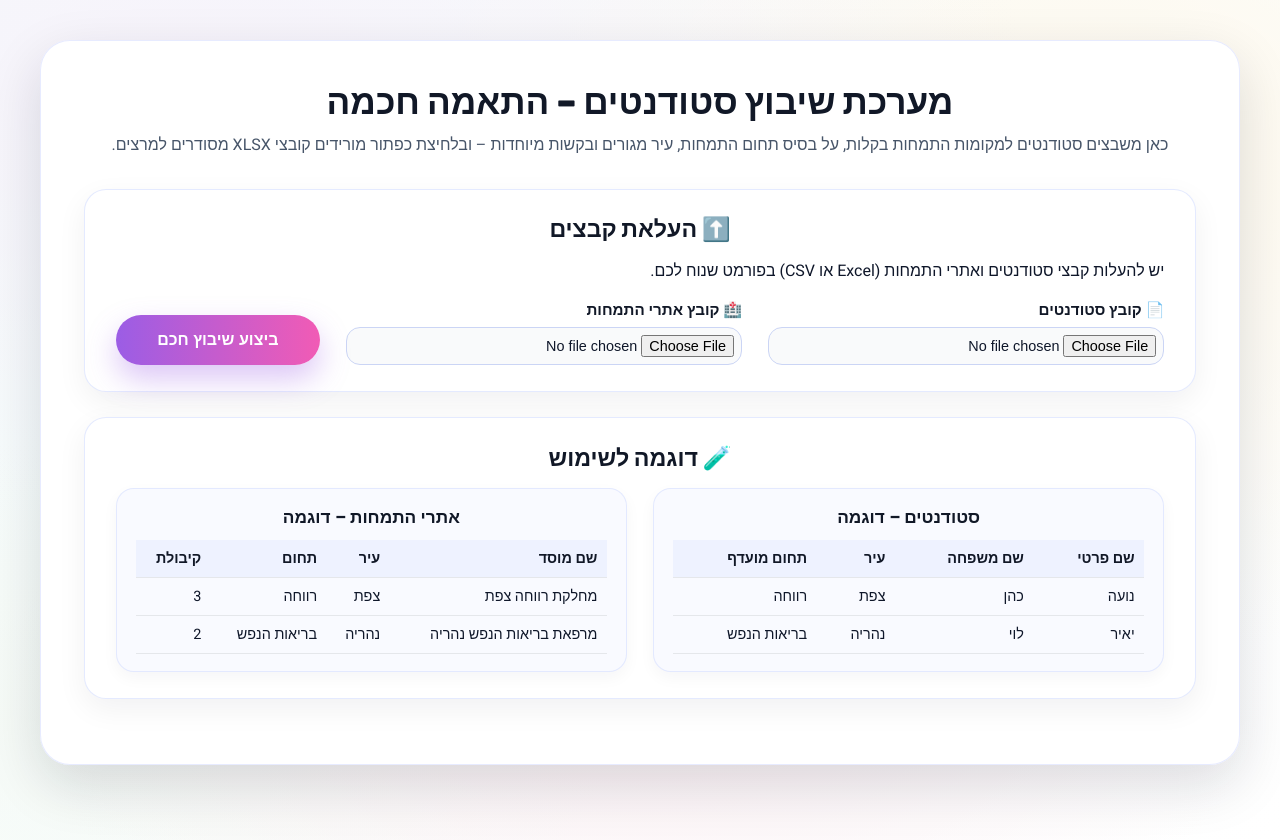
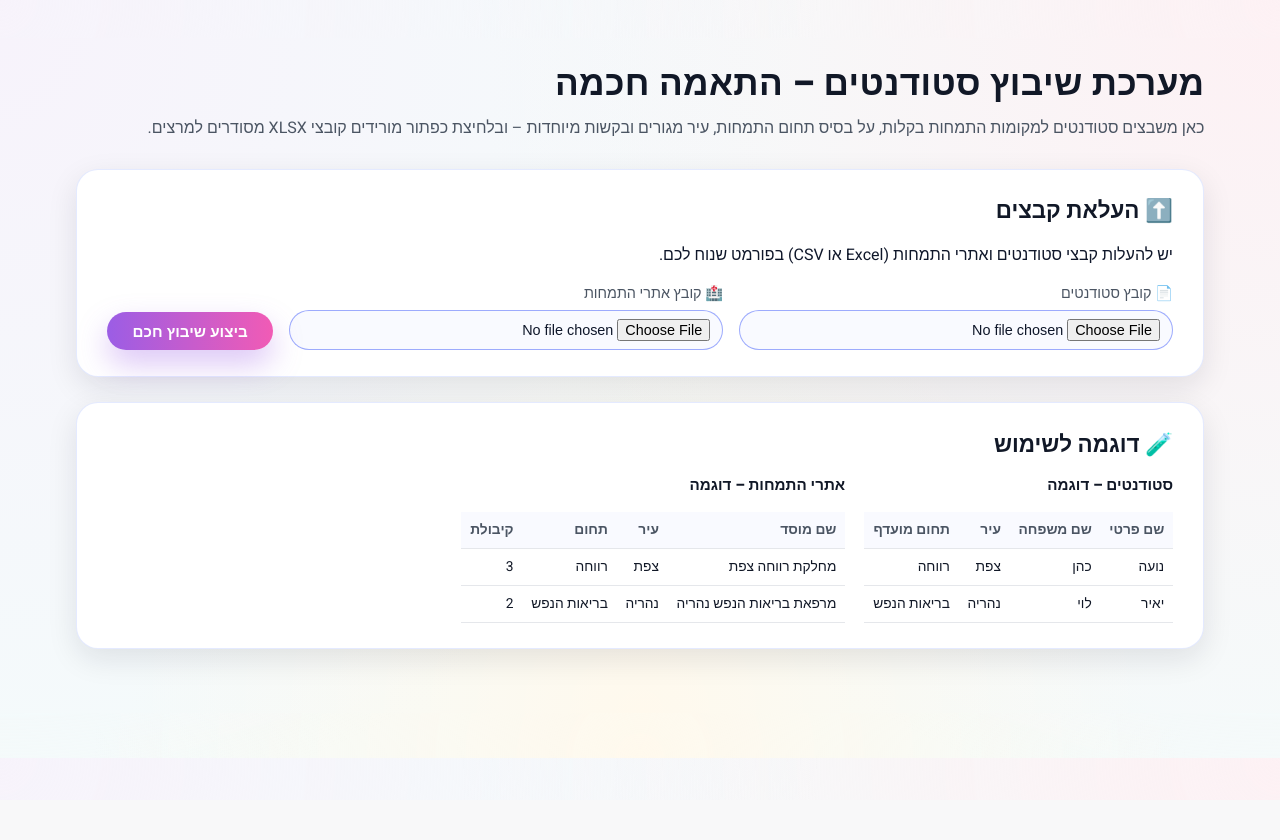
Before and after one commit to 1not2me/students-placement-lecturer, a Python web app: template templates/index.html in a window 1280 px wide. After the commit the page ends 757 px from the top, so only its background shows below. Run offline with Jinja, Linux system fonts and the light colour scheme; the template is opened without the code that fills it, so the values that code supplies are empty.

Commit message:
Update style.css

```diff
--- a/static/css/style.css
+++ b/static/css/style.css
@@ -17,57 +17,40 @@
     box-sizing: border-box;
 }
 
+html,
 body {
     margin: 0;
-    min-height: 100vh;
+    padding: 0;
     direction: rtl;
     text-align: right;
-    font-family: 'Heebo','Rubik','David',sans-serif;
+    font-family: "Heebo","Rubik","Segoe UI",system-ui,-apple-system,BlinkMacSystemFont,sans-serif;
+    background:
+        radial-gradient(circle at top left, var(--bg-2), transparent 55%),
+        radial-gradient(circle at top right, var(--bg-4), transparent 55%),
+        radial-gradient(circle at bottom, var(--bg-3), transparent 55%),
+        var(--bg-1);
     color: var(--ink);
-    background:
-      radial-gradient(1200px 600px at 15% 10%, var(--bg-2) 0%, transparent 70%),
-      radial-gradient(1000px 700px at 85% 20%, var(--bg-3) 0%, transparent 70%),
-      radial-gradient(900px 500px at 50% 80%, var(--bg-4) 0%, transparent 70%),
-      radial-gradient(700px 400px at 10% 85%, var(--bg-5) 0%, transparent 70%),
-      linear-gradient(135deg, var(--bg-1) 0%, #ffffff 100%);
 }
 
-/* מעטפת כללית */
+/* עוטף עמוד */
 .page-wrap {
-    max-width: 1200px;
-    margin: 2.5rem auto;
-    padding: 2.5rem 2.7rem;
-    background: rgba(255,255,255,0.96);
-    border-radius: var(--radius);
-    box-shadow: 0 20px 55px rgba(15,23,42,0.14);
-    border: 1px solid rgba(148,163,253,0.22);
+    max-width: 1180px;
+    margin: 2.4rem auto 2.8rem;
+    padding: 1.2rem 1.6rem 2.4rem;
 }
 
-/* כותרות */
-h1, h2 {
-    text-align: center;
-    font-family: 'Rubik','Heebo',sans-serif;
+/* כותרת ראשית */
+h1 {
+    font-size: 2.2rem;
+    margin: 0 0 0.4rem;
+    font-weight: 800;
+    letter-spacing: 0.01em;
     color: #111827;
-    text-shadow: 0 1px 2px rgba(255,255,255,0.9);
-    margin: 0 0 1rem;
 }
 
-h1 {
-    font-size: 2.2rem;
-    font-weight: 800;
-}
-
-h2 {
-    font-size: 1.45rem;
-    font-weight: 700;
-}
-
-/* תת כותרת */
 .subtitle {
-    text-align: center;
-    margin-top: -0.4rem;
-    margin-bottom: 2rem;
-    color: #475569;
+    margin: 0 0 1.8rem;
+    color: #4b5563;
     font-size: 1rem;
 }
 
@@ -78,126 +61,80 @@ h2 {
     border-radius: 22px;
     background: #ffffff;
     border: 1px solid rgba(226,232,255,0.9);
-    box-shadow: 0 10px 30px rgba(15,23,42,0.06);
+    box-shadow: 0 10px 30px rgba(15,23,42,0.10);
 }
 
-/* הוראות */
-.instructions {
-    margin: 0.4rem 1.2rem 0;
-    padding-right: 1.2rem;
-    color: #374151;
-    font-size: 0.97rem;
-}
-.instructions li { margin-bottom: 0.35rem; }
-
-/* === דוגמה לשימוש – שני כרטיסים שווים === */
-.examples {
-    display: flex;
-    justify-content: space-between;
-    align-items: flex-start;
-    gap: 1.6rem;
-    margin-top: 1rem;
-    flex-wrap: wrap;
-}
-
-/* כל כרטיס דוגמה */
-.examples > div {
-    flex: 1;
-    background: #F9FAFF;
-    padding: 1rem 1.2rem 1.1rem;
-    border-radius: 18px;
-    border: 1px solid rgba(226,232,255,0.9);
-    box-shadow: 0 6px 16px rgba(15,23,42,0.04);
-    min-width: 380px;
-}
-
-/* כותרת קטנה בתוך כרטיס הדוגמה */
-.examples h3 {
+/* כותרות כרטיס */
+.card h2 {
     margin: 0 0 0.6rem;
-    font-size: 1.08rem;
+    font-size: 1.4rem;
     font-weight: 700;
-    color: #111827;
-    text-align: center;
-}
-
-/* טבלת הדוגמה */
-.examples .table-wrap {
-    margin-top: 0.4rem;
-    overflow-x: auto;
-}
-
-.examples table {
-    width: 100%;
-    border-collapse: collapse;
-    font-size: 0.9rem;
-}
-
-.examples th, .examples td {
-    padding: 0.5rem 0.6rem;
-    border-bottom: 1px solid #E5E7EB;
-    white-space: nowrap;
-}
-
-.examples thead {
-    background: #EEF2FF;
-}
-
-.examples th {
-    font-weight: 600;
     color: #111827;
 }
 
-/* טפסי העלאה */
+/* טופס העלאה */
 .upload-form {
     display: grid;
-    grid-template-columns: 1fr 1fr auto;
-    gap: 1rem 1.6rem;
+    grid-template-columns: 1.7fr 1.7fr auto;
+    gap: 1rem;
     align-items: end;
-}
-
-.field {
-    display: flex;
-    flex-direction: column;
-    gap: 0.35rem;
-    font-size: 0.95rem;
+    margin-top: 1rem;
 }
 
 .field label {
-    font-weight: 600;
-    color: #111827;
+    display: block;
+    margin-bottom: 0.35rem;
+    font-size: 0.9rem;
+    color: #4b5563;
 }
 
 .field input[type="file"] {
-    padding: 0.45rem;
-    border-radius: 14px;
-    border: 1px solid #CBD5F5;
-    background: #F9FAFB;
+    width: 100%;
+    padding: 0.5rem 0.75rem;
+    border-radius: 999px;
+    border: 1px solid rgba(148,163,253,0.9);
+    background: #F9FAFF;
     font-size: 0.9rem;
+    cursor: pointer;
 }
 
-/* כפתור */
 .btn-wrap {
     display: flex;
     align-items: center;
-    justify-content: center;
+    justify-content: flex-start;
 }
 
+/* כפתור ראשי */
 .primary-btn {
     display: inline-flex;
+    align-items: center;
     justify-content: center;
-    align-items: center;
-    padding: 1rem 2.6rem;
+    gap: 0.35rem;
+    padding: 0.65rem 1.6rem;
     border-radius: 999px;
     border: none;
+    background: linear-gradient(90deg, var(--primary), var(--primary-700));
+    color: #ffffff;
     font-weight: 600;
-    font-size: 1rem;
-    text-decoration: none;
-    color: #fff;
+    font-size: 0.95rem;
     cursor: pointer;
-    background: linear-gradient(90deg,var(--primary) 0%,var(--primary-700) 100%);
     box-shadow: 0 14px 30px var(--ring);
     transition: all .16s ease;
+    text-decoration: none;
 }
+
+.primary-btn.small {
+    padding: 0.5rem 1.1rem;
+    font-size: 0.85rem;
+}
+
+.primary-btn.ghost {
+    background: #ffffff;
+    color: var(--primary);
+    border: 1px solid rgba(155,93,229,0.35);
+    box-shadow: none;
+}
+
 .primary-btn:hover {
     transform: translateY(-3px) scale(1.02);
     filter: brightness(1.07);
@@ -211,72 +148,126 @@ h2 {
     flex-wrap: wrap;
 }
 
-/* הודעות שגיאה */
+/* התראות */
 .alert {
     margin-top: 1rem;
-    padding: 0.75rem 1rem;
-    border-radius: 12px;
-    font-size: 0.92rem;
+    padding: 0.7rem 1rem;
+    border-radius: 14px;
+    font-size: 0.9rem;
 }
+
 .alert.error {
     background: #FEF2F2;
-    color: #B91C1C;
+    color: #991B1B;
     border: 1px solid #FCA5A5;
 }
 
 /* טבלאות */
 .table-wrap {
-    margin-top: 0.7rem;
+    margin-top: 1rem;
     overflow-x: auto;
 }
-.table-wrap.small { max-width: 100%; }
+
+.table-wrap.small {
+    max-height: 260px;
+    overflow-y: auto;
+}
 
 table {
     width: 100%;
     border-collapse: collapse;
-    font-size: 0.9rem;
+    font-size: 0.86rem;
 }
-thead {
-    background: #EEF2FF;
-}
-th, td {
-    padding: 0.4rem 0.55rem;
+
+th,
+td {
+    padding: 0.5rem 0.55rem;
     border-bottom: 1px solid #E5E7EB;
     white-space: nowrap;
 }
+
 th {
+    background: #F9FAFF;
+    color: #4b5563;
     font-weight: 600;
+    position: sticky;
+    top: 0;
+    z-index: 1;
+}
+
+td {
     color: #111827;
 }
+
 td.score {
     font-weight: 700;
+    color: #2563EB;
 }
 
-tr.good td:last-child {
-    color: #15803D;
-    font-weight: 600;
-}
-tr.bad td:last-child {
+td.bad {
     color: #B91C1C;
     font-weight: 600;
 }
 
+td.good {
+    color: #15803D;
+    font-weight: 600;
+}
+
+/* דוגמאות */
+.examples {
+    display: flex;
+    gap: 1.2rem;
+    margin-top: 0.8rem;
+}
+
+.examples h3 {
+    margin: 0 0 0.4rem;
+    font-size: 0.95rem;
+    color: #111827;
+}
+
 /* רספונסיביות */
-@media (max-width:900px) {
-    .page-wrap {
-        margin: 1rem;
-        padding: 1.6rem;
+@media (max-width: 900px) {
+    .upload-form {
+        grid-template-columns: 1fr;
+    }
+    .btn-wrap {
+        justify-content: flex-start;
+    }
+    .primary-btn {
+        width: auto;
     }
     .examples {
         flex-direction: column;
     }
-    .upload-form {
-        grid-template-columns: 1fr;
-    }
-    .btn-wrap {
-        justify-content: stretch;
-    }
-    .primary-btn {
-        width: 100%;
-    }
 }
+
+/* ניווט הסבר ציון */
+.exp-nav {
+    margin-top: 0.9rem;
+    display: flex;
+    gap: 0.6rem;
+    justify-content: center;
+}
+
+.secondary-btn {
+    display: inline-flex;
+    align-items: center;
+    justify-content: center;
+    padding: 0.45rem 1.4rem;
+    border-radius: 999px;
+    border: 1px solid rgba(148,163,253,0.95);
+    background: #F9FAFF;
+    color: #4B5563;
+    font-size: 0.85rem;
+    font-weight: 500;
+    cursor: pointer;
+    transition: all .15s ease;
+    text-decoration: none;
+}
+
+.secondary-btn:hover {
+    background: #EEF2FF;
+    transform: translateY(-1px);
+}
```
